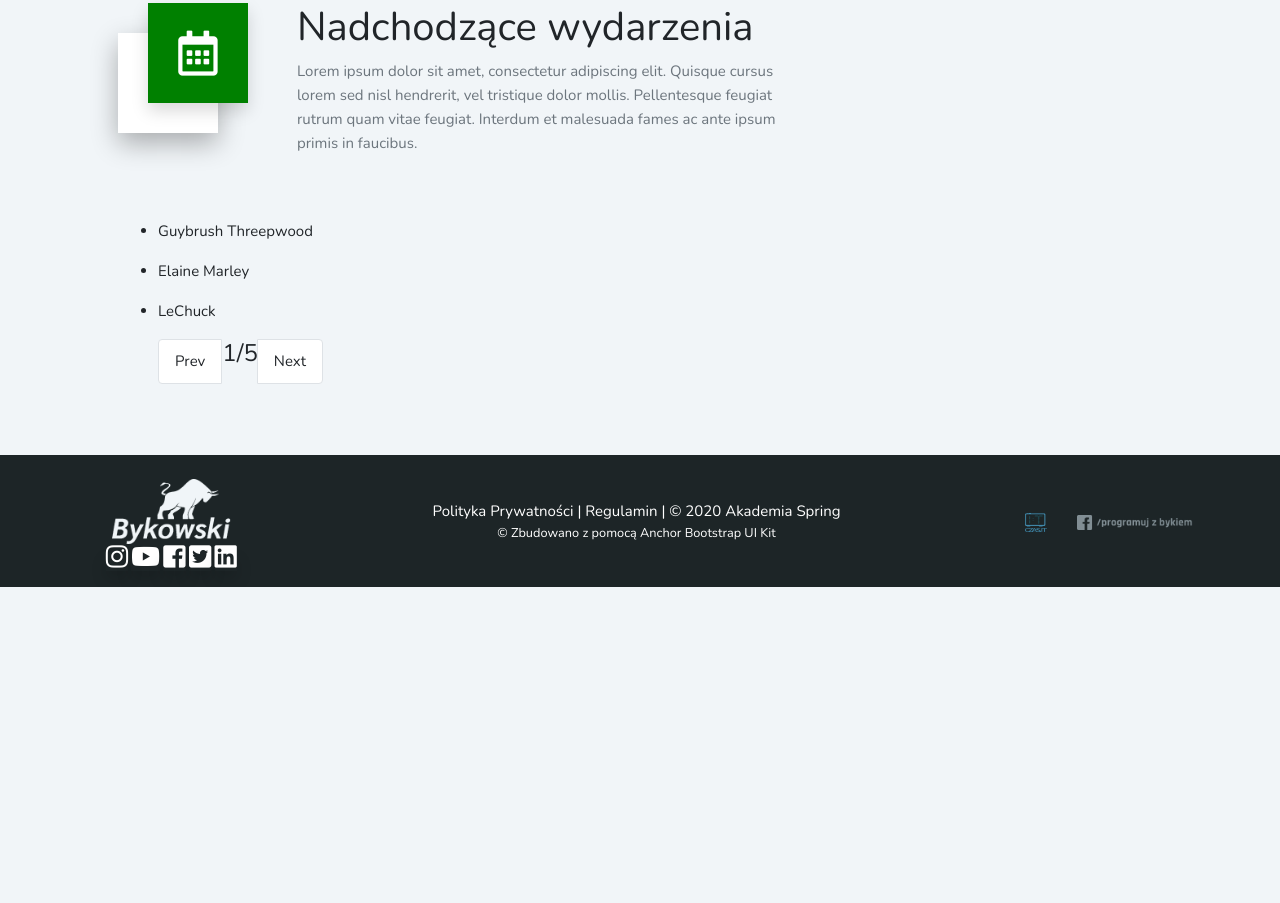
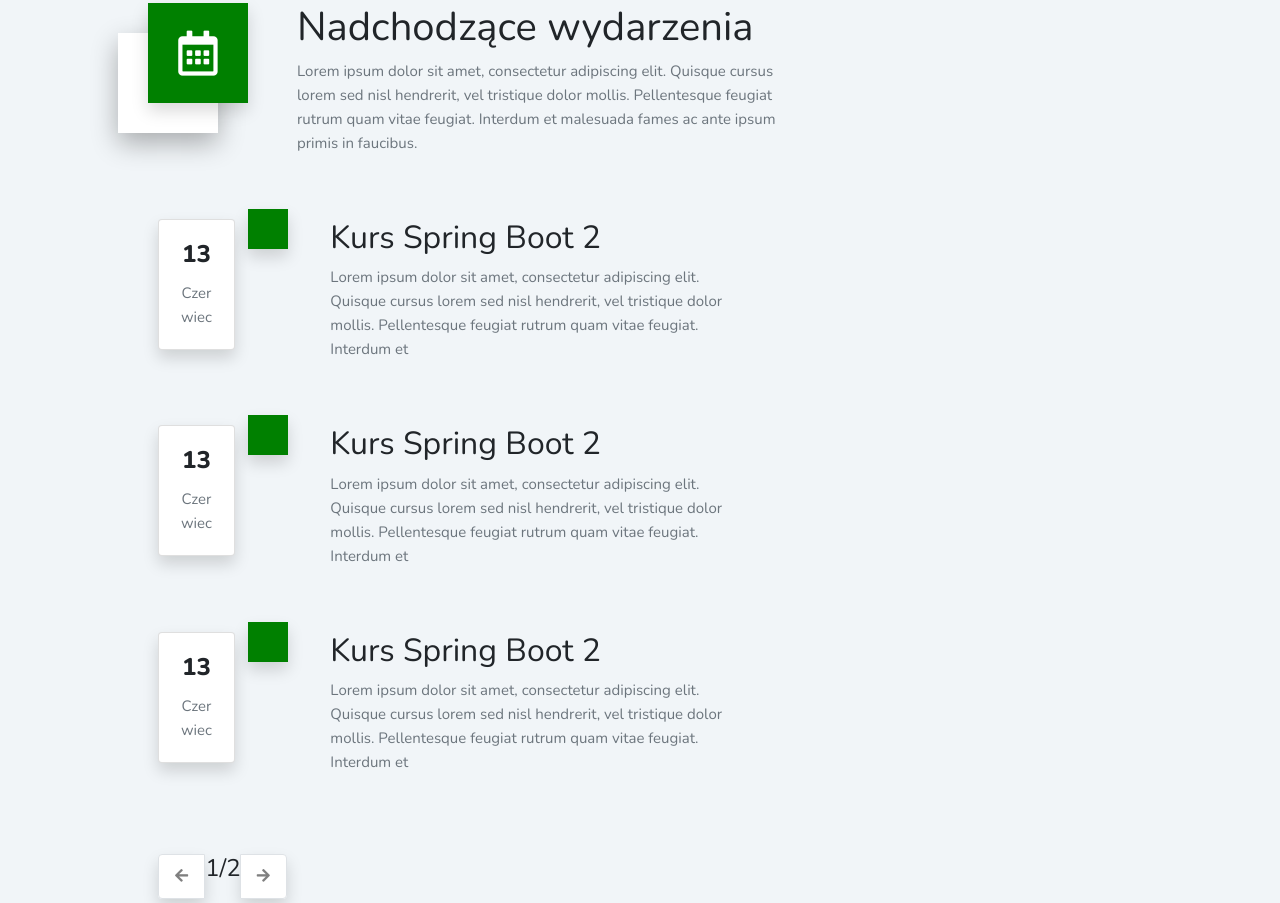
Before and after one commit to empios/Bykowski, a website: page index.html in a window 1280 px wide. Shown: the part 2643-3546 px from the top of the page. Before the commit the page ends 3230 px from the top, so only its background shows below. Drawn offline with nearby package versions, Linux system fonts and the light colour scheme.

Commit message:
pagination

```diff
--- a/assets/scss/main.scss
+++ b/assets/scss/main.scss
@@ -695,3 +695,18 @@
 .pagination li {
   display:none;
 }
+ul {
+  list-style-type: none;
+}
+
+.rectangle3{
+  height: 40px;
+  width: 40px;
+  background-color: green;
+  position: absolute;
+  z-index: -1;
+  margin-bottom: 10em;
+  margin-left: 6em;
+  top: -10px;
+
+}
--- a/index.html
+++ b/index.html
@@ -376,26 +376,94 @@
 	<div class="row pt-5">
 		<div class="col-12" id="eventlist">
 			<ul class="list">
-				<li><p class="event">Guybrush Threepwood</p></li>
-				<li><p class="event">Elaine Marley</p></li>
-				<li><p class="event">LeChuck</p></li>
-				<li><p class="event">Stan</p></li>
-				<li><p class="event">Voodoo Lady</p></li>
-				<li><p class="event">Herman Toothrot</p></li>
-				<li><p class="event">Meathook</p></li>
-				<li><p class="event">Carla</p></li>
-				<li><p class="event">Otis</p></li>
-				<li><p class="event">Rapp Scallion</p></li>
-				<li><p class="event">Rum Rogers Sr.</p></li>
-				<li><p class="event">Men of Low Moral Fiber</p></li>
-				<li><p class="event">Murray</p></li>
-				<li><p class="event">Cannibals</p></li>
+				<li class="row pb-5">
+					<div class="col-2">
+						<div class="rectangle3 shadow">
+						</div>
+						<div class="card text-center shadow" style="width: 6vw;">
+							<div class="card-body">
+								<h4 class="event card-title"><strong>13</strong></h4>
+								<p class="card-text text-muted">Czerwiec</p>
+							</div>
+						</div>
+					</div>
+					<div class="col-5">
+						<h2 class="event">Kurs Spring Boot 2</h2>
+						<p class="text-muted event">Lorem ipsum dolor sit amet, consectetur adipiscing elit. Quisque cursus lorem sed nisl hendrerit, vel tristique dolor mollis. Pellentesque feugiat rutrum quam vitae feugiat. Interdum et</p>
+					</div>
+				</li>
+				<li class="row pb-5">
+					<div class="col-2">
+						<div class="rectangle3 shadow">
+						</div>
+						<div class="card text-center shadow" style="width: 6vw;">
+							<div class="card-body">
+								<h4 class="event card-title"><strong>13</strong></h4>
+								<p class="card-text text-muted">Czerwiec</p>
+							</div>
+						</div>
+					</div>
+					<div class="col-5">
+						<h2 class="event">Kurs Spring Boot 2</h2>
+						<p class="text-muted event">Lorem ipsum dolor sit amet, consectetur adipiscing elit. Quisque cursus lorem sed nisl hendrerit, vel tristique dolor mollis. Pellentesque feugiat rutrum quam vitae feugiat. Interdum et</p>
+					</div>
+				</li>
+				<li class="row pb-5">
+					<div class="col-2">
+						<div class="rectangle3 shadow">
+						</div>
+						<div class="card text-center shadow" style="width: 6vw;">
+							<div class="card-body">
+								<h4 class="event card-title"><strong>13</strong></h4>
+								<p class="card-text text-muted">Czerwiec</p>
+							</div>
+						</div>
+					</div>
+					<div class="col-5">
+						<h2 class="event">Kurs Spring Boot 2</h2>
+						<p class="text-muted event">Lorem ipsum dolor sit amet, consectetur adipiscing elit. Quisque cursus lorem sed nisl hendrerit, vel tristique dolor mollis. Pellentesque feugiat rutrum quam vitae feugiat. Interdum et</p>
+					</div>
+				</li>
+				<li class="row pb-5">
+					<div class="col-2">
+						<div class="rectangle3 shadow">
+						</div>
+						<div class="card text-center shadow" style="width: 6vw;">
+							<div class="card-body">
+								<h4 class="event card-title"><strong>13</strong></h4>
+								<p class="card-text text-muted">Czerwiec</p>
+							</div>
+						</div>
+					</div>
+					<div class="col-5">
+						<h2 class="event">Kurs Spring Boot 2</h2>
+						<p class="text-muted event">Lorem ipsum dolor sit amet, consectetur adipiscing elit. Quisque cursus lorem sed nisl hendrerit, vel tristique dolor mollis. Pellentesque feugiat rutrum quam vitae feugiat. Interdum et</p>
+					</div>
+				</li>
+				<li class="row pb-5">
+					<div class="col-2">
+					<div class="rectangle3 shadow">
+					</div>
+					<div class="card text-center shadow" style="width: 6vw;">
+						<div class="card-body">
+							<h4 class="event card-title"><strong>13</strong></h4>
+							<p class="card-text text-muted">Czerwiec</p>
+						</div>
+					</div>
+					</div>
+					<div class="col-5">
+						<h2 class="event">Kurs Spring Boot 2</h2>
+						<p class="text-muted event">Lorem ipsum dolor sit amet, consectetur adipiscing elit. Quisque cursus lorem sed nisl hendrerit, vel tristique dolor mollis. Pellentesque feugiat rutrum quam vitae feugiat. Interdum et</p>
+					</div>
+				</li>
+
+
 			</ul>
 			<ul style="list-style: none; display: inline-block;">
-				<li class="previous page-item" style="width: fit-content; float: left;"><a class="page-link" >Prev</a></li>
+				<li class="previous page-item rounded shadow" style="width: fit-content; float: left;"><a class="page-link" ><i class="fas fa-arrow-left text-black-50"></i></a></li>
 				<ul class="pagination" style="float: left;"></ul>
 				<h4 class="pageInfo" style="float: left"></h4>
-				<li class="next page-item" style="width: fit-content; float: left;"><a class="page-link" >Next</a></li>
+				<li class="next page-item rounded shadow" style="width: fit-content; float: left;"><a class="page-link" ><i class="fas fa-arrow-right text-black-50"></i></a></li>
 			</ul>
 		</div>
 
@@ -480,24 +548,31 @@
 		pagination: true
 	});
 
+	var counterPages = 1;
+
 	console.log(eventList.size())
-	$('.pageInfo').text( eventList.i + "/" + Math.round(eventList.size()/eventList.page));
-	console.log(eventList.i)
+	$('.pageInfo').text( counterPages + "/" + Math.round(eventList.size()/eventList.page));
 
 	$('.next').on('click' , function(){
 		$('.pagination').find('.active').next().trigger( "click" );
-		console.log(eventList.i)
-		eventList.i += 1;
-		$('.pageInfo').text( eventList.i + "/" + Math.round(eventList.size()/eventList.page));
-		console.log(eventList.i)
+		if (counterPages< Math.round(eventList.size()/eventList.page)){
+			counterPages += 1;
+		}
+		else {
+			counterPages = Math.round(eventList.size()/eventList.page);
+		}
+		$('.pageInfo').text( counterPages + "/" + Math.round(eventList.size()/eventList.page));
 	});
 
 	$('.previous').on('click' , function(){
 		$('.pagination').find('.active').prev().trigger( "click" );
-		console.log(eventList.i)
-		eventList.i--;
-		$('.pageInfo').text( eventList.i + "/" + Math.round(eventList.size()/eventList.page));
-		console.log(eventList.i)
+			if (counterPages<2){
+				counterPages=1;
+			}
+			else {
+				counterPages -= 1;
+			}
+		$('.pageInfo').text( counterPages + "/" + Math.round(eventList.size()/eventList.page));
 	});
 
 </script>
```
Also changed, not shown: assets/css/main.css, 1 other file.
